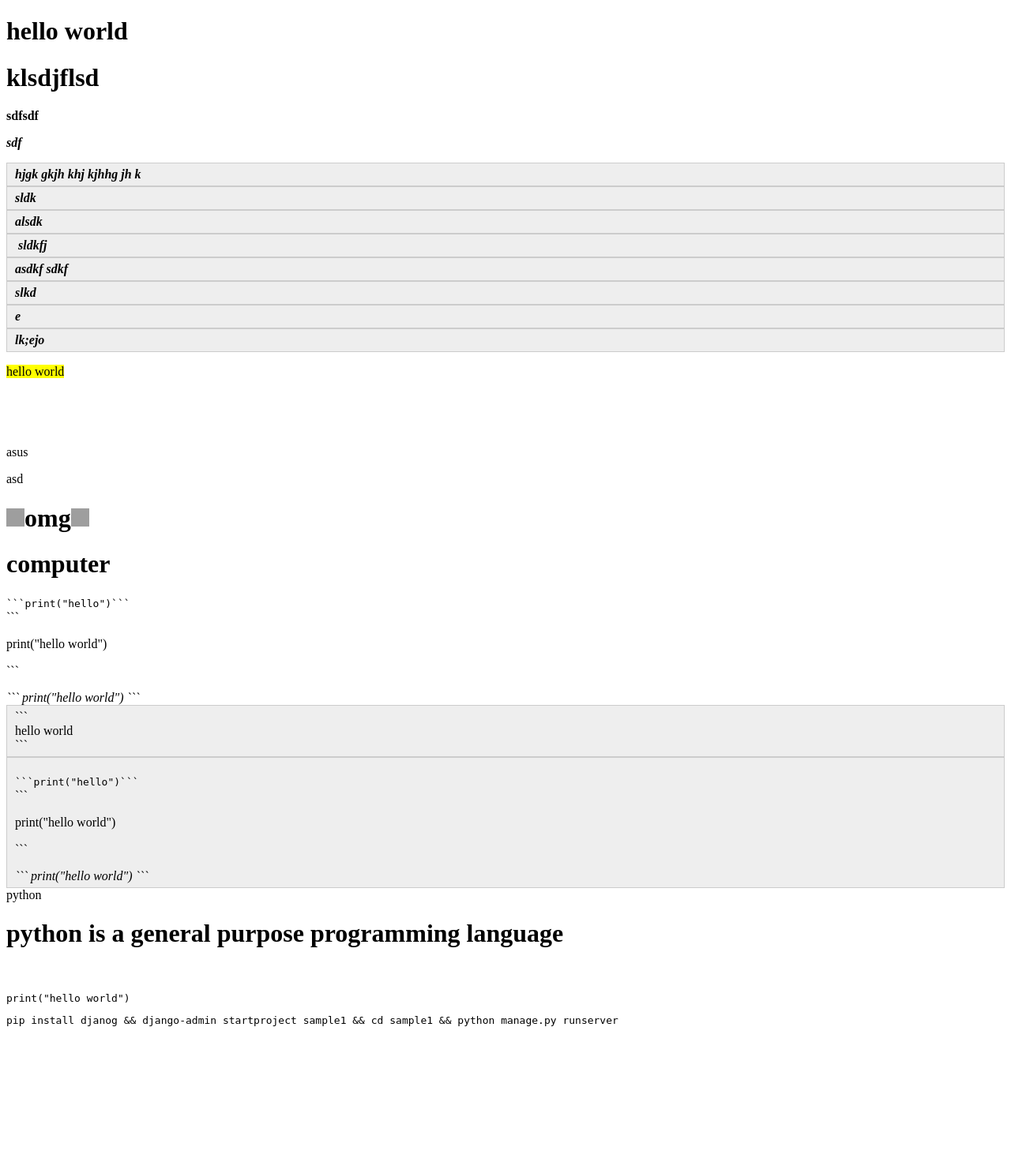
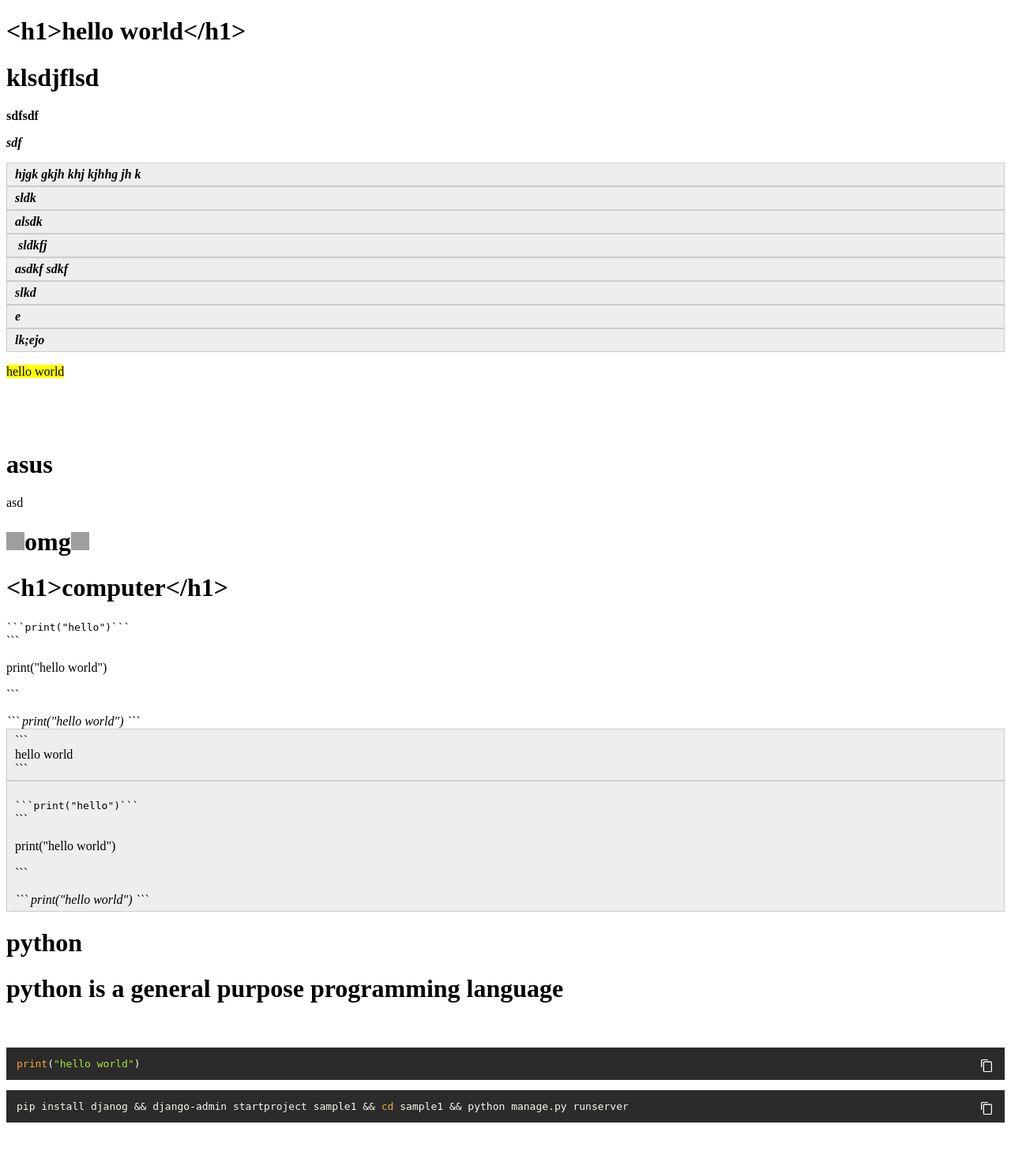
Before and after one commit to vishwajeeta/blog, a Django app: page / in a window 1280 px wide. Shown: the whole page at 79% size. Before the commit the page ends 1300 px from the top, so only its background shows below. Run offline with Django 4.2, Linux system fonts and the light colour scheme; data comes from the database, SQL or seed files in the repository; both versions use the stored data as it was after the commit; some libraries are stand-ins or nearby versions.

Commit message:
added copy button

```diff
--- /dev/null
+++ b/requiremsnts.txt
@@ -0,0 +1 @@
+django-ckeditor
--- a/templates/index.html
+++ b/templates/index.html
@@ -4,21 +4,91 @@
     <meta charset="UTF-8">
     <meta name="viewport" content="width=device-width, initial-scale=1.0">
     <title>HOME</title>
+    <link rel="stylesheet" href="https://cdnjs.cloudflare.com/ajax/libs/highlight.js/11.10.0/styles/a11y-dark.min.css" integrity="sha512-Vj6gPCk8EZlqnoveEyuGyYaWZ1+jyjMPg8g4shwyyNlRQl6d3L9At02ZHQr5K6s5duZl/+YKMnM3/8pDhoUphg==" crossorigin="anonymous" referrerpolicy="no-referrer" />
     <style>
         .marker{
             background-color: yellow;
         }
+
+        .code-block-container {
+    position: relative;
+    /* display: inline-block; */
+}
+
+.copy-btn {
+    position: absolute;
+    top: 10px;
+    right: 10px;
+    background: none;
+    border: none;
+    cursor: pointer;
+    padding: 3px;
+    font-size: 16px;
+    color: #333;
+    filter: brightness(0) invert(1);
+}
+
+.copy-btn img {
+    width: 20px;
+    height: 20px;
+}
+
     </style>
 </head>
 <body>
 
 
     {% for data in data %}
-    {{data.head |safe}}
+    <h1>{{data.head}}</h1>
 
     {{data.information |safe}}
 
     {% endfor %}
 
 </body>
+<script src="https://cdnjs.cloudflare.com/ajax/libs/highlight.js/11.10.0/highlight.min.js" integrity="sha512-6yoqbrcLAHDWAdQmiRlHG4+m0g/CT/V9AGyxabG8j7Jk8j3r3K6due7oqpiRMZqcYe9WM2gPcaNNxnl2ux+3tA==" crossorigin="anonymous" referrerpolicy="no-referrer"></script>
+<script>
+    hljs.highlightAll();
+</script>
+<script>
+
+document.addEventListener("DOMContentLoaded", function() {
+    // Add copy button to each code block
+    document.querySelectorAll("pre code").forEach(function(codeBlock) {
+        // Create a wrapper for the code block
+        const wrapper = document.createElement("div");
+        wrapper.classList.add("code-block-container");
+        codeBlock.parentNode.replaceWith(wrapper);
+        wrapper.appendChild(codeBlock.parentNode);
+
+        // Create the copy button
+        const copyButton = document.createElement("button");
+        copyButton.classList.add("copy-btn");
+        const copyIcon = document.createElement("img");
+        copyIcon.src = "/static/clipboard/copy-icon.png"; // Replace with actual path
+        copyIcon.alt = "Copy";
+        copyButton.appendChild(copyIcon);
+        copyButton.onclick = () => copyToClipboard(codeBlock, copyButton);
+
+        // Add the button to the wrapper
+        wrapper.appendChild(copyButton);
+    });
+});
+
+function copyToClipboard(codeBlock, button) {
+    navigator.clipboard.writeText(codeBlock.textContent).then(() => {
+        // Change icon to indicate success
+        const checkIcon = "/static/clipboard/check-icon.png"; // Replace with actual path
+        button.querySelector("img").src = checkIcon;
+        setTimeout(() => {
+            // Revert back to the original copy icon
+            const copyIcon = "/static/clipboard/copy-icon.png"; // Replace with actual path
+            button.querySelector("img").src = copyIcon;
+        }, 2000);
+    }).catch(err => {
+        console.error("Failed to copy text: ", err);
+    });
+}
+
+</script>
 </html>
```
Also changed, not shown: blog/settings.py (+13 -0 lines), db.sqlite3, static/clipboard/check-icon.png (added), static/clipboard/copy-icon.png (added).
